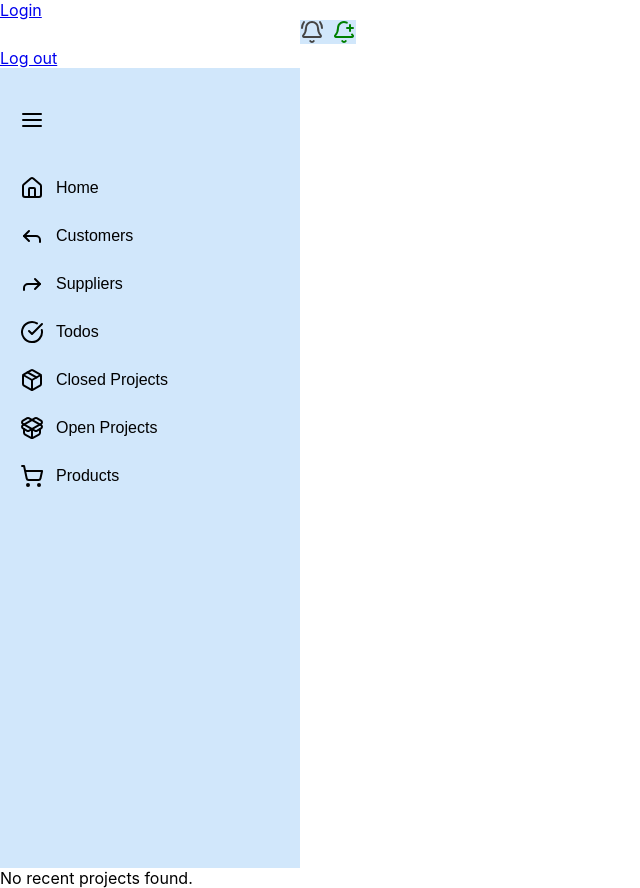
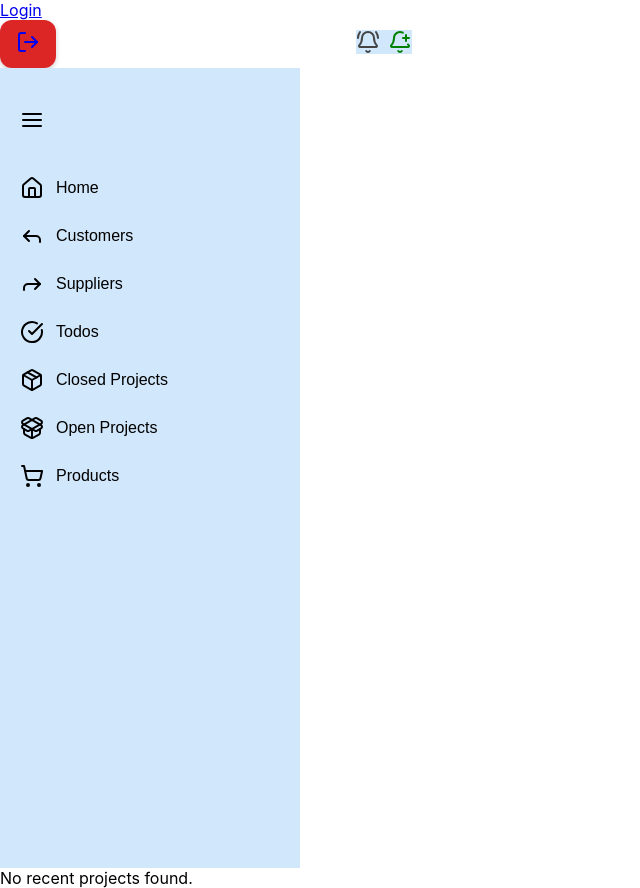
Before and after one commit to avigailevy/MEfirstClient, a React (Create React App) app: page /1/home in a window 1280 px wide. Shown: the whole page, without its empty margins (0-640 px from the left). Built offline with nearby package versions, Linux system fonts and the light colour scheme.

Commit message:
log out is working

```diff
--- a/src/components/homePage/Header.js
+++ b/src/components/homePage/Header.js
@@ -1,17 +1,23 @@
-import { Link } from 'react-router-dom';
+import { Link, Outlet } from 'react-router-dom';
 import { Notification } from './Notification'
+import { LogOut } from 'lucide-react';
+import '../../css/Header.css'
+
 export function Header() {
 
     const deleteToken = () => {
-        localStorage.clear();
+        if (localStorage.getItem("token")) {
+            localStorage.removeItem("token");
+        }
     }
 
     return (
         <div className="header-container">
+            <div className="logout-button">
+                <Link to={`/login`} onClick={deleteToken}><LogOut /></Link>
+                <Outlet />
+            </div>
             <Notification userRole={'admin'} />
-            <div>
-                <Link to={`http://localhost:3000`} onClick={deleteToken}>Log out</Link>
-            </div>
         </div>
     );
 }
--- /dev/null
+++ b/src/css/Header.css
@@ -0,0 +1,17 @@
+.logout-button {
+  display: inline-flex;
+  align-items: center;
+  gap: 8px;
+  padding: 10px 16px;
+  background-color: #dc2626; /* אדום */
+  color: white;
+  border: none;
+  border-radius: 12px;
+  text-decoration: none;
+  box-shadow: 0 2px 5px rgba(0, 0, 0, 0.2);
+  transition: all 0.3s ease;
+}
+.logout-button:hover {
+  background-color: #b91c1c;
+  transform: scale(1.05);
+}
```
